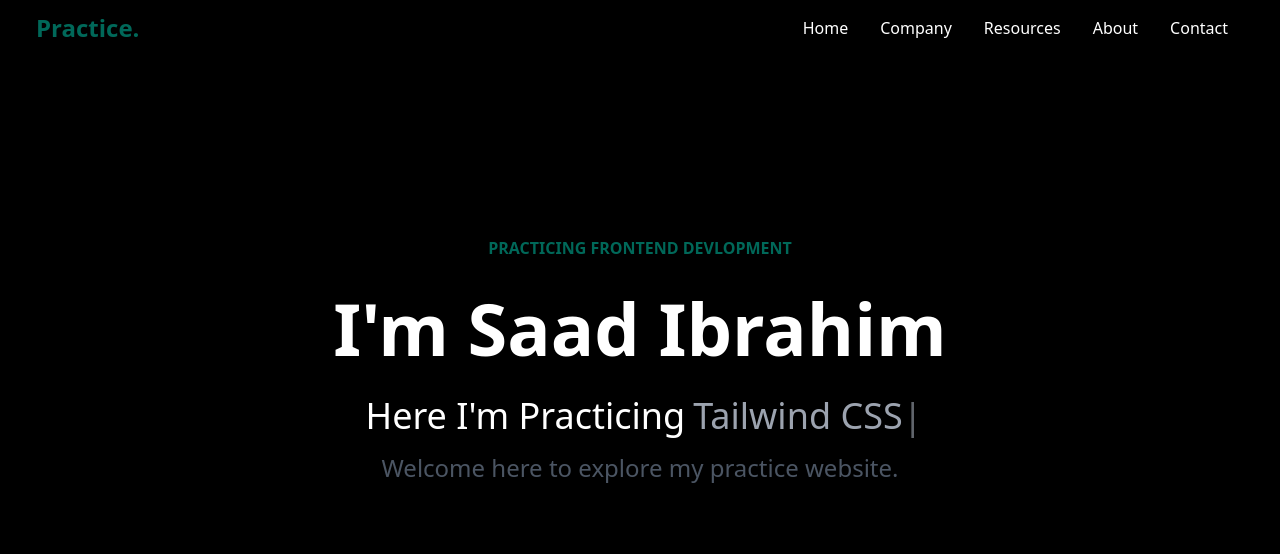
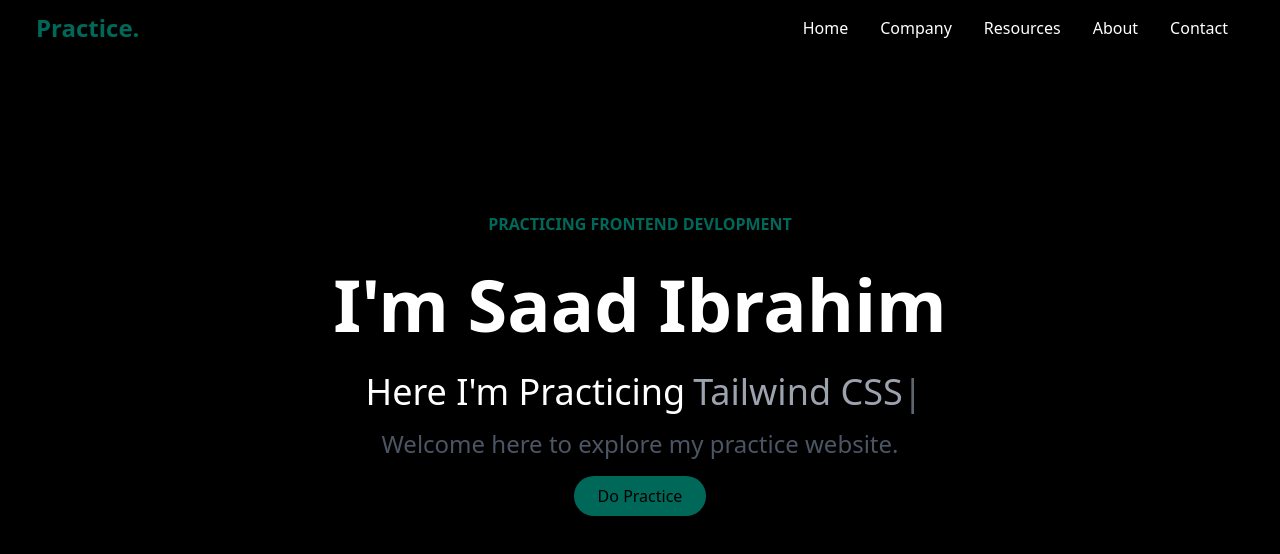
Before and after one commit to saaddirheny/Practice-Website, a React (Vite) app: page / in a window 1280 px wide. Shown: the top 554 px of the page. Built offline with nearby package versions, Linux system fonts and the light colour scheme.

Commit message:
add a button in hero section

```diff
--- a/src/Components/Nav Bar/Hero.jsx
+++ b/src/Components/Nav Bar/Hero.jsx
@@ -26,6 +26,7 @@ const Hero = () => {
         />
       </div>
       <p className='text-gray-600 p-2 md:text-2xl text-xl '>Welcome here to explore my practice website. </p>
+      <button className='bg-primary py-2 px-6 rounded-full text-black mt-2'>Do Practice</button>
 
       </div>
     </div>
--- a/tailwind.config.js
+++ b/tailwind.config.js
@@ -8,7 +8,9 @@ export default {
   ],
   theme: {
     extend: {
-
+      colors:{
+        primary: "#006859",
+      }
     },
   },
   plugins: [],
```
